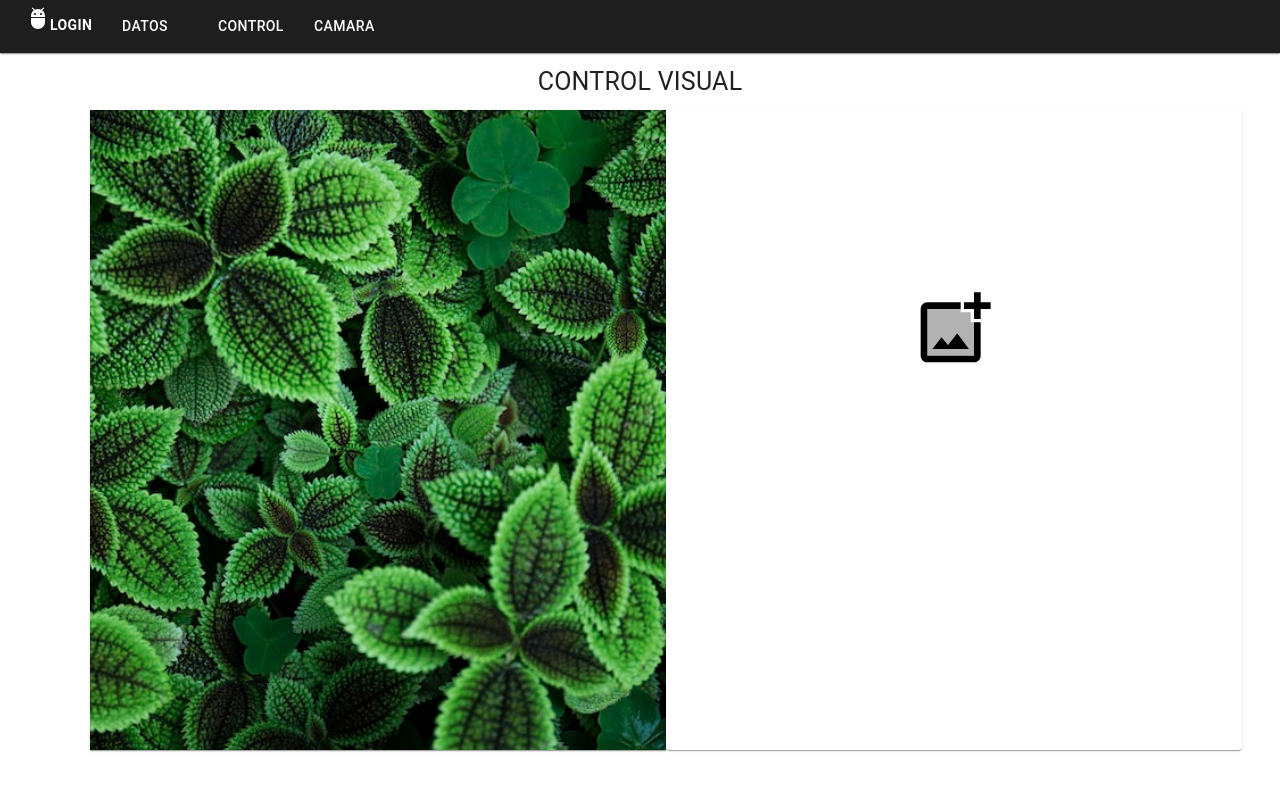
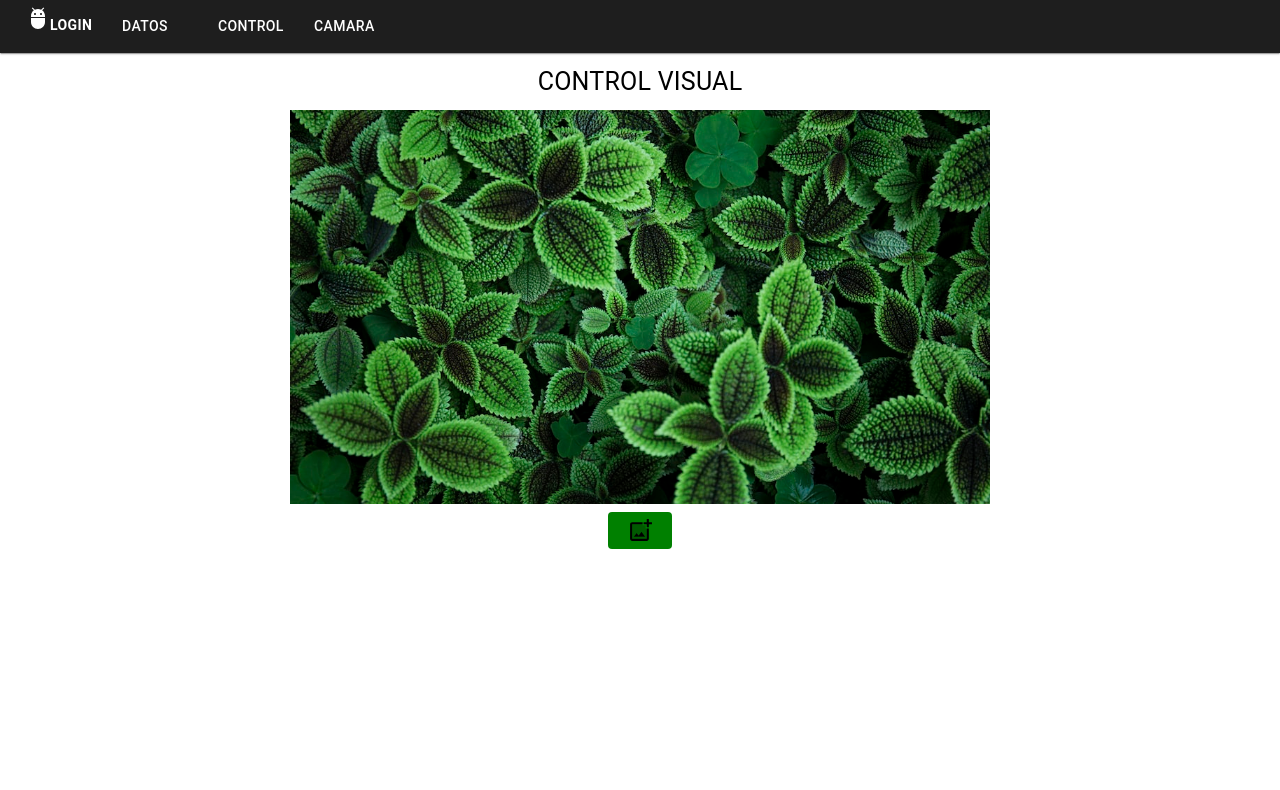
Before and after one commit to dcontt00/arq, a React (Create React App) app in the folder frontend/: page /camera in a window 1280 px wide. Shown: the top 790 px of the page. Built offline with nearby package versions, Linux system fonts and the light colour scheme.

Commit message:
Ajustes casi finales del frontend

```diff
--- a/frontend/src/pages/camera.js
+++ b/frontend/src/pages/camera.js
@@ -1,37 +1,17 @@
 import * as React from "react";
 import AppBar from "../components/Appbar";
-import Grid from "@mui/material/Grid";
 import {Button, Typography} from "@mui/material";
 import AddPhoto from '@mui/icons-material/AddPhotoAlternateTwoTone';
 import Box from '@mui/material/Box';
-import Paper from '@mui/material/Paper';
-import CssBaseline from '@mui/material/CssBaseline';
+import planta from "../images/planta.jpeg";
 
 export default function Camera() {
     return(
     <div>
       <AppBar/>
       <Typography fontSize="25" align="center" sx={{mt:"10",mb:"10"}}>CONTROL VISUAL</Typography>
-      <Grid container sx={{ml:"7%", height: '80vh', width:"90%"}}>
-        {/* Ultima foto del invernadero */}
-          <CssBaseline />
-          <Grid item lg={6} xs={false} sm={4} md={7} component={Paper} square
-            sx={{
-              backgroundImage: 'url(/images/planta.jpeg)',
-              backgroundRepeat: 'no-repeat',
-              backgroundColor: (t) =>
-                t.palette.mode === 'light' ? t.palette.grey[50] : t.palette.grey[900],
-              backgroundSize: 'cover',
-              backgroundPosition: 'center',
-            }}
-          />
-          {/* Tomar una foto */}
-          <Grid item lg={6} xs={6} component={Paper}>
-            <Box height="100%" align="center">
-              <Button sx={{ mt: "30%" }}><AddPhoto sx={{ fontSize: 80 }}/></Button>
-            </Box>
-          </Grid>
-        </Grid>
+      <Box align="center"><img src={planta} alt="img" width="700px"/></Box>
+      <Box align="center" sx={{mt:1}}><Button sx={{backgroundColor:"green"}}><AddPhoto sx={{fontSize: 25}}/></Button></Box>
     </div>
     );
 }
--- a/frontend/src/pages/control.js
+++ b/frontend/src/pages/control.js
@@ -4,12 +4,11 @@ import Grid from "@mui/material/Grid";
 import {Typography} from "@mui/material";
 import InputAdornment from '@mui/material/InputAdornment';
 import Button from '@mui/material/Button';
-import CssBaseline from '@mui/material/CssBaseline';
 import TextField from '@mui/material/TextField';
 import Paper from '@mui/material/Paper';
 import AddIcon from '@mui/icons-material/AddOutlined';
 import RemoveIcon from '@mui/icons-material/RemoveOutlined';
-
+import planta from "../images/planta.jpeg";
 import Checkbox from '@mui/material/Checkbox';
 import LightbulbBorder from '@mui/icons-material/LightbulbSharp';
 import Lightbulb from '@mui/icons-material/LightbulbOutlined';
@@ -25,21 +24,11 @@ export default function Control() {
     <div>
       <AppBar/>
       <Typography fontSize="25" align="center" sx={{mt:"10",mb:"10"}}>SALA DE CONTROL</Typography>
-      <Grid container sx={{ml:"7%", height: '80vh', width:"90%"}}>
+      <Grid container sx={{ml:9, width:"90%"}}>
         {/* Graficas de control*/}
-          <CssBaseline />
-          <Grid item lg={6} xs={false} sm={4} md={7} component={Paper} square
-            sx={{
-              backgroundImage: 'url(https://media.admagazine.com/photos/61de539e089751617cd2fc74/3:4/w_1058,h_1411,c_limit/plantas.jpg)',
-              backgroundRepeat: 'no-repeat',
-              backgroundColor: (t) =>
-                t.palette.mode === 'light' ? t.palette.grey[50] : t.palette.grey[900],
-              backgroundSize: 'cover',
-              backgroundPosition: 'center',
-            }}
-          />
+          <Grid item lg={6} component={Paper} sx={{backgroundImage: `url(${planta})`}}/>
           {/*Cuadro de control*/}
-          <Grid lg={6} xs={6} component={Paper}>
+          <Grid lg={6} xs={6} component={Paper} square>
             <Grid container>
               <Grid item lg={12} xs={12} align="center" mt="10">
                 <Typography component="h1" variant="h5">Panel de control</Typography>
--- a/frontend/src/pages/dataLook.js
+++ b/frontend/src/pages/dataLook.js
@@ -3,9 +3,8 @@ import AppBar from "../components/Appbar";
 import Grid from "@mui/material/Grid";
 import {Typography} from "@mui/material";
 import Paper from '@mui/material/Paper';
-import CssBaseline from '@mui/material/CssBaseline';
 import Stack from '@mui/material/Stack';
-
+import { Bar} from 'react-chartjs-2';
 import {
   Chart as ChartJS,
   CategoryScale,
@@ -15,9 +14,6 @@ import {
   Tooltip,
   Legend,
 } from 'chart.js';
-import { Bar} from 'react-chartjs-2';
-import { styled } from '@mui/material/styles';
-
 
 ChartJS.register(
   CategoryScale,
@@ -51,7 +47,6 @@ export default function DataLook(){
    <div>
       <AppBar/>
       <Typography fontSize="25" align="center" sx={{mt:"10",mb:"10"}}>INFORMACIÓN BÁSICA</Typography>
-      <CssBaseline />
       <Grid container>
         {/* Grafica de los datos */}
         <Grid item lg={5} component={Paper} sx={{ml:9,mr:10, mt:5}}>
```
Also changed, not shown: frontend/src/images/planta.jpeg (renamed from frontend/public/images/planta.jpeg).
